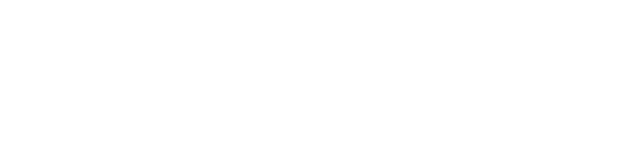
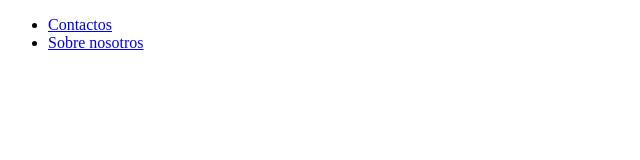
Before and after one commit to Aznar7/exercicio-a-tres, a plain HTML site: page index.html in a window 1280 px wide. Shown: the whole page, without its empty margins (0-640 px from the left). Drawn offline with Linux system fonts and the light colour scheme.

Commit message:
Lista enlaces

```diff
--- a/index.html
+++ b/index.html
@@ -8,7 +8,13 @@
     <link rel="stylesheet" href= "main.css">
 </head>
 <body>
-    <a href="contact.html"></a>
-    <a href="aboutus.html"></a>
+    <ul>
+        <li>
+            <a href="contact.html">Contactos</a>
+        </li>
+        <li>
+            <a href="aboutus.html">Sobre nosotros</a>
+        </li>
+    </ul>
 </body>
 </html>
```
